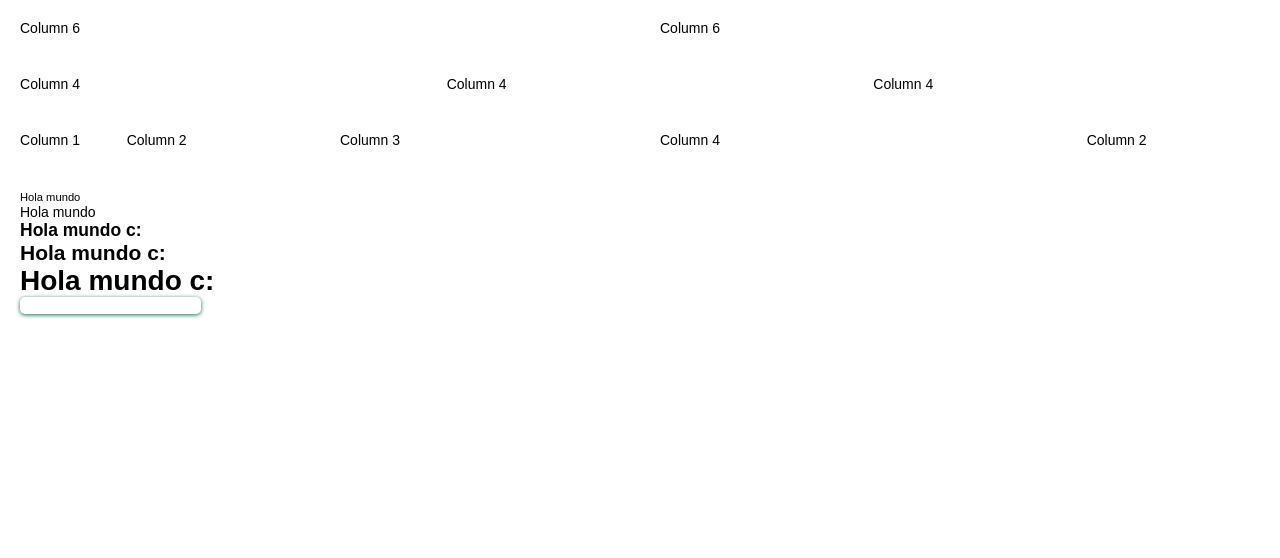
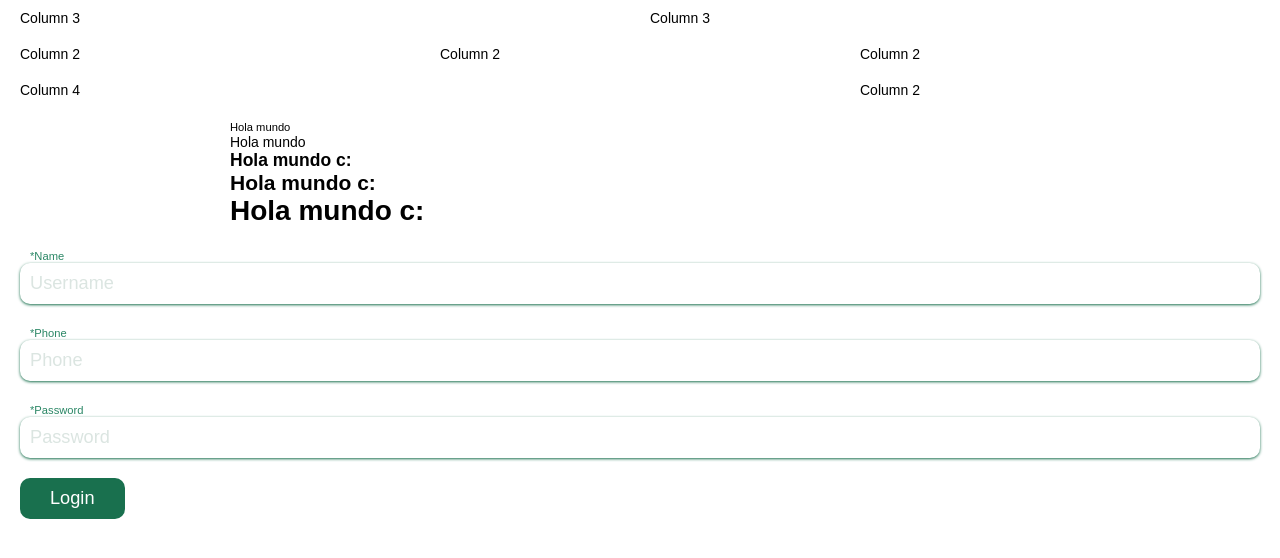
Before and after one commit to ArzCorp/finalProjectPlatziMaster, a React app: page / in a window 1280 px wide. Shown: the top 558 px of the page. Built offline with nearby package versions, Linux system fonts and the light colour scheme.

Commit message:
it was changed grid from 12 to 6 and was added input and button component

```diff
--- a/src/components/GridExample.jsx
+++ b/src/components/GridExample.jsx
@@ -1,42 +1,32 @@
 import React from 'react';
 import '../style/styles.scss';
 
-const GridExample = () => {
-  return(
+import Input from './atoms/Input';
+import Button from './atoms/Button';
+
+const GridExample = () => (
   <section>
     <div className="wrapper">
-
       <div className="row">
-          <div className="column-6">
-            <p>Column 6</p>
+        <div className="column-3">
+          <p>Column 3</p>
         </div>
-          <div className="column-6">
-            <p>Column 6</p>
+        <div className="column-3">
+          <p>Column 3</p>
         </div>
       </div>
-
       <div className="row">
-          <div className="column-4">
-            <p>Column 4</p>
-          </div>
-          <div className="column-4">
-            <p>Column 4</p>
-          </div>
-          <div className="column-4">
-            <p>Column 4</p>
-          </div>
-        </div>
-
-        <div className="row">
-          <div className="column-1">
-            <p>Column 1</p>
+        <div className="column-2">
+          <p>Column 2</p>
         </div>
         <div className="column-2">
           <p>Column 2</p>
         </div>
-          <div className="column-3">
-            <p>Column 3</p>
+        <div className="column-2">
+          <p>Column 2</p>
         </div>
+      </div>
+      <div className="row">
         <div className="column-4">
           <p>Column 4</p>
         </div>
@@ -46,19 +36,49 @@ const GridExample = () => {
       </div>
 
       <div className="row">
-          <div className="column-12">
+        <div className="column-4">
           <small>Hola mundo</small>
           <p>Hola mundo</p>
           <h3>Hola mundo c:</h3>
           <h2>Hola mundo c:</h2>
           <h1>Hola mundo c:</h1>
-            <input type="text"/>
+        </div>
+      </div>
+      <div className="row">
+        <div className="column-6">
+          <Input
+            type="text"
+            label="Name"
+            placeholder="Username"
+            id="1"
+          />
+        </div>
+      </div>
+      <div className="row">
+        <div className="column-6">
+          <Input
+            type="number"
+            label="Phone"
+            id="2"
+          />
+        </div>
+      </div>
+      <div className="row">
+        <div className="column-6">
+          <Input
+            type="password"
+            label="Password"
+            id="3"
+          />
+        </div>
+      </div>
+      <div className="row">
+        <div className="column-6">
+          <Button name="Login"/>
         </div>
       </div>
     </div>
-
   </section>
 );
-}
 
-export default GridExample
+export default GridExample;
--- /dev/null
+++ b/src/components/atoms/Button.jsx
@@ -0,0 +1,13 @@
+import React from 'react';
+import '../../style/components/atoms/Button.scss';
+
+const Button = ({name, id}) => (
+  <button
+    className="btn"
+    id={ id || null }
+  >
+    {name || 'Aceptar'}
+  </button>
+);
+
+export default Button;
--- /dev/null
+++ b/src/components/atoms/Input.jsx
@@ -0,0 +1,19 @@
+import React from 'react';
+import '../../style/components/atoms/Input.scss';
+
+const Input = ({ type, label, placeholder, id }) => (
+  <div className="form__input">
+    <label>
+      *
+      { label || "Label"}
+    </label>
+    <input
+      placeholder={ placeholder || label || "Placeholder" }
+      type={ type || "text" }
+      name={ label || null }
+      id={ id || null }
+    />
+  </div>
+);
+
+export default Input;
--- a/src/style/Global.scss
+++ b/src/style/Global.scss
@@ -3,13 +3,12 @@
 @import './tokens/Typos';
 
 $Border-Radius: 10px;
-$Box-Shadow: 0 1px 4px $Color-Primary;
-$Box-ShadowActive: 0 1px 7px $Color-Primary;
+$Box-Shadow: 0 1px 3px $Color-Primary;
+$Box-ShadowActive: 0 1px 8px $Color-Primary;
 
 * {
   margin: 0;
   box-sizing: border-box;
-  overflow: hidden;
 }
 
 html {
@@ -36,14 +35,3 @@ small {
 figure {
   margin: 0;
 }
-
-input {
-  box-shadow: $Box-Shadow;
-  border-radius: 5px;
-  border: none;
-  outline: none;
-}
-
-input:focus {
-  box-shadow: $Box-ShadowActive;
-}
--- /dev/null
+++ b/src/style/components/atoms/Button.scss
@@ -0,0 +1,21 @@
+@import '../../styles.scss';
+
+.btn {
+  padding: $Spacing-ExtraSmall $Spacing-Normal;
+  border: none;
+  border-radius: $Border-Radius;
+  font-size: $Font-ParagraphLarge;
+  color: $Color-Grayscale-1;
+  background-color: $Color-Primary;
+  transition: 200ms;
+  outline: none;
+
+  &:hover {
+    box-shadow: $Box-ShadowActive;
+
+  }
+  &:active {
+    transition: 200ms;
+    transform: scale(.8);
+  }
+}
--- /dev/null
+++ b/src/style/components/atoms/Input.scss
@@ -0,0 +1,28 @@
+@import '../../styles.scss';
+
+.form__input {
+  label {
+    margin-left: $Spacing-ExtraSmall;
+    font-size: $Font-Small;
+    color: $Color-PrimaryLight-1;
+  }
+
+  input {
+    width: 100%;
+    padding: $Spacing-ExtraSmall;
+    box-shadow: $Box-Shadow;
+    border-radius: $Border-Radius;
+    border: none;
+    font-size: $Font-ParagraphLarge;
+    color: $Color-PrimaryLight-1;
+    outline: none;
+  }
+
+  input:focus {
+    box-shadow: $Box-ShadowActive;
+  }
+
+  ::placeholder {
+    color: $Color-PrimaryLight-2;
+  }
+}
--- a/src/style/tokens/_Colors.scss
+++ b/src/style/tokens/_Colors.scss
@@ -5,7 +5,9 @@
 //  \___\___/|_|\___/|_|  |___/
 
 $Color-Primary: #19704E;
-$Color-PrimaryLight: #298664;
+$Color-PrimaryLight-1: #298664;
+$Color-PrimaryLight-2: #DBE5E1;
+$Color-PrimaryLight-3: #E9FFF6;
 $Color-Secondary: #20A39E;
 
 $Color-Grayscale-1: #fff;
--- a/src/style/tokens/_Typos.scss
+++ b/src/style/tokens/_Typos.scss
@@ -11,7 +11,7 @@ $Font: Arial, Helvetica, sans-serif;
 // Size
 $Font-Small: .8rem;
 $Font-Paragraph: 14px;
-$Font-ParagraphLarge: 1.1;
+$Font-ParagraphLarge: 1.3rem;
 $Font-H3: 1.25rem;
 $Font-H2: 1.5rem;
 $Font-H1: 2rem;
--- a/src/style/vendors/_Grid.scss
+++ b/src/style/vendors/_Grid.scss
@@ -7,23 +7,23 @@
 
 @import '../tokens/Spacing';
 
-$grid-columns: 12;
-$breakpoint-small: "only screen and (min-width: 480px)";
-$breakpoint-tablet: "only screen and (min-width: 768px)";
+$grid-columns: 6;
+$breakpoint-small: "only screen and (min-width: 375px)";
+$breakpoint-tablet: "screen and (min-width: 768px)";
 
 .wrapper {
   width: 100%;
-  margin: 0 auto;
+  padding: 0 $Spacing-ExtraSmall;
 }
 
 .row {
   display: flex;
-  justify-content: center;
+  justify-content: center;;
 }
 
 [class*='column-'] {
   float: left;
-  padding: $Spacing-Small;
+  padding: $Spacing-ExtraSmall;
   width: 100%;
   min-height: 1px;
 }
```
Lines whose indentation alone changed are shown as unchanged.
